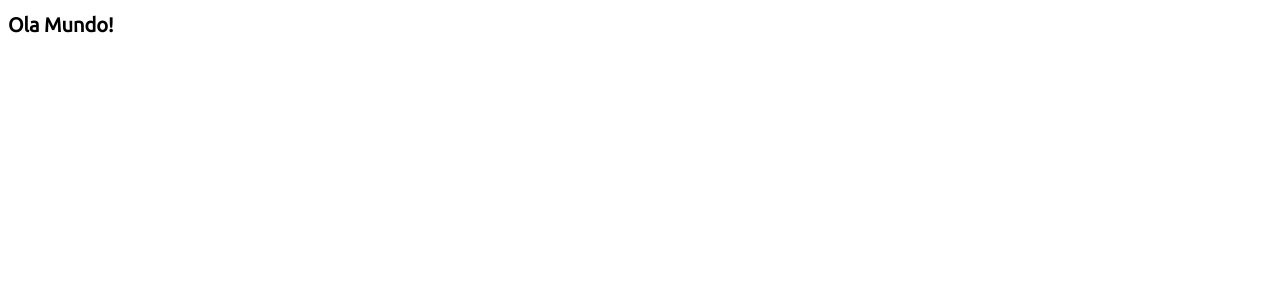
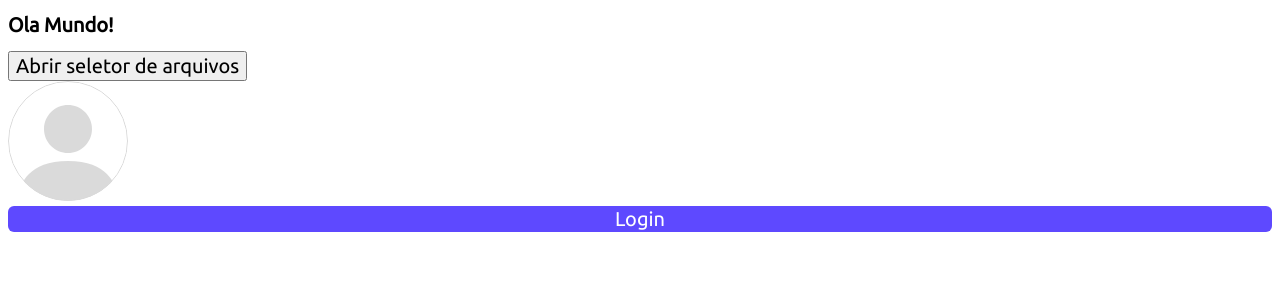
Before and after one commit to samuelESP/devagram-react-nextjs, a Next.js app: page / in a window 1280 px wide. Shown: the top 300 px of the page. Built offline with nearby package versions, Linux system fonts and the light colour scheme.

Commit message:
butão, avatar & UploadDeImagem

```diff
--- /dev/null
+++ b/components/avatar/index.js
@@ -0,0 +1,15 @@
+import avatarImg from "../../public/images/avatar.svg"
+
+export default function Avatar({src}){
+
+    const getAvatar = () =>{
+        if(src && src!== 'undefined'){
+            return src
+        } return avatarImg.src
+    }
+    return(
+        <img src={getAvatar()}
+        alt='Avatar'
+        className='avatar'/>
+    )
+}
--- /dev/null
+++ b/components/button/button.scss
@@ -0,0 +1,38 @@
+@mixin botaoPrimario {
+    background-color: $corPrimaria;
+    color: $branco;
+}
+
+@mixin botaoInvetido {
+    background-color: $branco;
+    color: $corPrimaria;
+    border: 1px solid $corPrimaria;
+}
+
+.btn {
+    width: 100%;
+    border: none;
+    border-radius: 6px;
+    cursor: pointer;
+
+    &.primaria {
+        @include botaoPrimario;
+
+        &:hover {
+            @include botaoInvetido;
+        }
+    }
+
+    &.outline {
+        @include botaoInvetido;
+
+        &:hover {
+            @include botaoPrimario;
+        }
+
+    }
+
+    &:disabled {
+        opacity: 0.5;
+    }
+}
--- /dev/null
+++ b/components/button/index.js
@@ -0,0 +1,17 @@
+export default function Button({
+    type= 'button',
+    texto ,
+    cor='primaria',
+    disable = false,
+    onclick
+}){
+    return(
+        <button
+        type={type}
+        className={`btn ${cor}`}
+        disabled={disable}
+         onClick={onclick}>
+            {texto}
+        </button>
+    )
+}
--- /dev/null
+++ b/components/uploadImagem/index.js
@@ -0,0 +1,58 @@
+import { useRef, useEffect } from 'react';
+
+
+export default function UploadImagem({
+    className = '',
+    setImagem,
+    imagemPreview,
+    imagemPreviewClassName = '',
+    aoSetarAReferencia
+}) {
+
+    const referenciaInput = useRef(null)
+
+    useEffect(() => {
+        if (!aoSetarAReferencia) {
+            return;
+        }
+        aoSetarAReferencia(referenciaInput?.current);
+    }, [referenciaInput?.current])
+
+    const abrirSeletorDeArquivos = () => {
+        referenciaInput?.current?.click();
+    }
+
+    const aoAlterarImagem = () => {
+        if (!referenciaInput?.current?.files?.length) {
+            return;
+        }
+        const arquivo = referenciaInput?.current?.files[0];
+        const fileReader = new FileReader();
+        fileReader.readAsDataURL(arquivo);
+        fileReader.onloadend = () => {
+            setImagem({
+                preview: fileReader.result,
+                arquivo
+            })
+        }
+    }
+
+    return (
+        <div className={`uploadImagemContainer ${className}`} onClick={abrirSeletorDeArquivos}>
+            {imagemPreview && (
+                <div className="imagemPreviewContainer">
+                    <img src={imagemPreview} alt="Imagem Preview"
+                        className={imagemPreviewClassName} />
+                </div>
+            )}
+
+            <input
+                type="file"
+                className="oculto"
+                accept="image/"
+                ref={referenciaInput}
+                onChange={aoAlterarImagem}
+            />
+        </div>
+    )
+}
--- a/pages/index.js
+++ b/pages/index.js
@@ -1,8 +1,34 @@
+import Button from "@/components/button";
+import Avatar from "@/components/avatar";
+import UploadImagem from "@/components/uploadImagem";
+import { useState, useRef } from "react";
 
 export default function Home() {
+
+  const [imagem, setImagem] = useState(null);
+  const referenciaInput = useRef(null)
+
   return (
     <>
-     <h1>Ola Mundo!</h1>
+      <h1>Ola Mundo!</h1>
+
+
+        <button onClick={() => referenciaInput?.current?.click()}>Abrir seletor de arquivos</button>
+
+        <UploadImagem
+        setImagem={setImagem}
+        imagemPreview={imagem?.preview}
+        aoSetarAReferencia={(ref) => referenciaInput.current = ref}
+        />
+
+        <Avatar />
+
+        <Button
+        cor={'primaria'}
+        texto={'Login'}
+        type={'Login'}
+        onclick={() => console.log("Botão clicado")} />
+
     </>
   );
 }
--- a/styles/globals.scss
+++ b/styles/globals.scss
@@ -1,6 +1,19 @@
-@import '../public/fonts/fonts.scss';
 @import 'variaveis.scss';
+
 *{
   font-family: $fontRegular;
   font-size: 20px;
 }
+
+.avatar{
+  border-radius: 50%;
+  object-fit: cover;
+}
+
+.oculto{
+  display: none;
+}
+
+
+@import '../public/fonts/fonts.scss';
+@import '../components/button/button.scss';
```
Also changed, not shown: utils/validadores.js (added, +24 -0 lines), public/images/avatar.svg (added).
